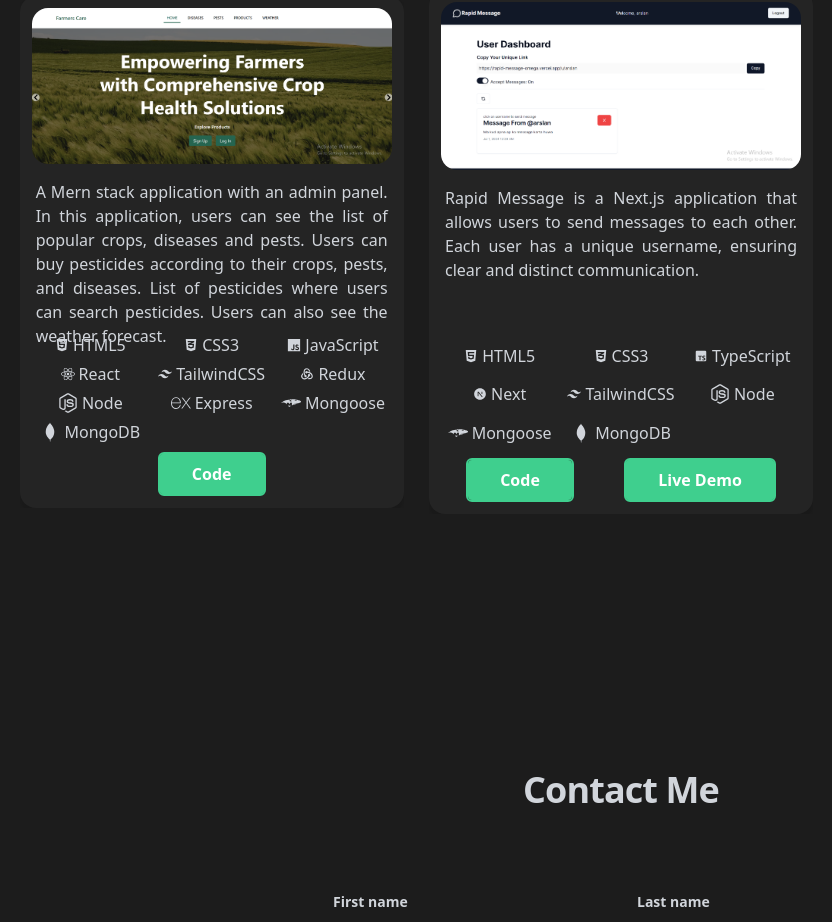
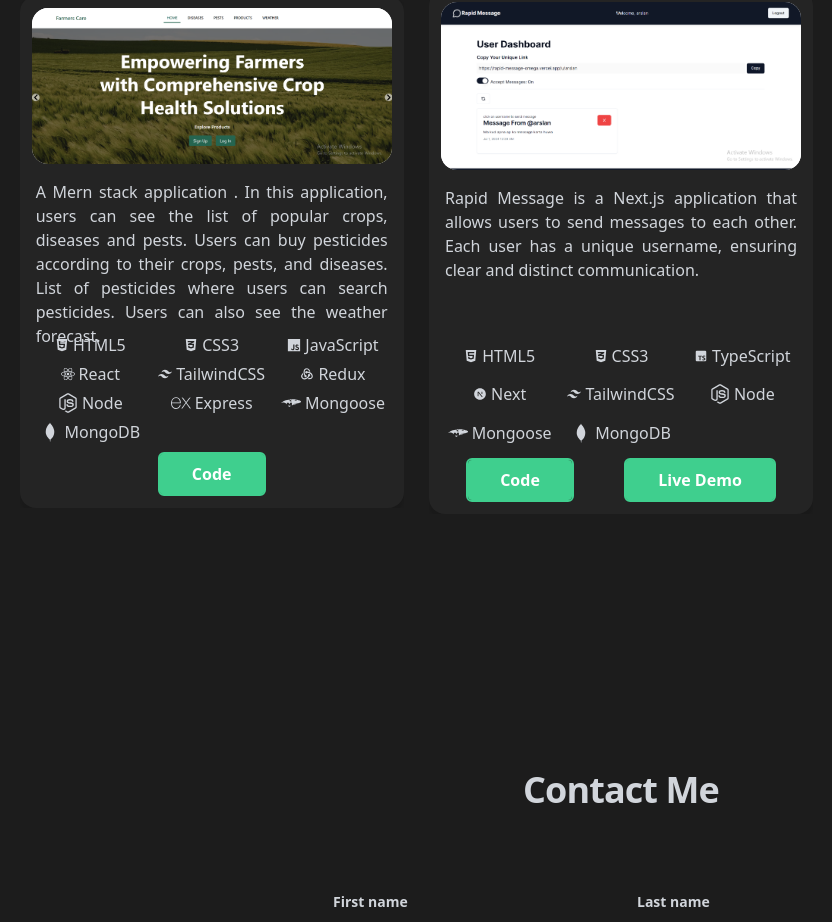
Before and after one commit to Arslan6473/Arslan-Sarwar-Portfolio, a React (Vite) app: page / in a window 1280 px wide. Shown: the part 3774-4696 px from the top of the page, without its empty margins (19-851 px from the left). Built offline with nearby package versions, Linux system fonts and the light colour scheme.

Commit message:
add css changes

```diff
--- a/src/components/Myprojects.jsx
+++ b/src/components/Myprojects.jsx
@@ -307,7 +307,7 @@ function Myprojects() {
             />
 
             <div className=' text-gray-300 '>
-              <p className='text-justify text-md p-1 h-40 pt-3'>A Mern stack application with an admin panel. In this application, users can see the list of popular crops,  diseases and pests. Users can buy pesticides according to their crops, pests, and diseases. List of pesticides where users can search
+              <p className='text-justify text-md p-1 h-40 pt-3'>A Mern stack application . In this application, users can see the list of popular crops,  diseases and pests. Users can buy pesticides according to their crops, pests, and diseases. List of pesticides where users can search
                 pesticides. Users can also see the weather forecast. </p>
             </div>
             <div className="grid grid-cols-3 text-gray-300 gap-1 h-28 ">
```
